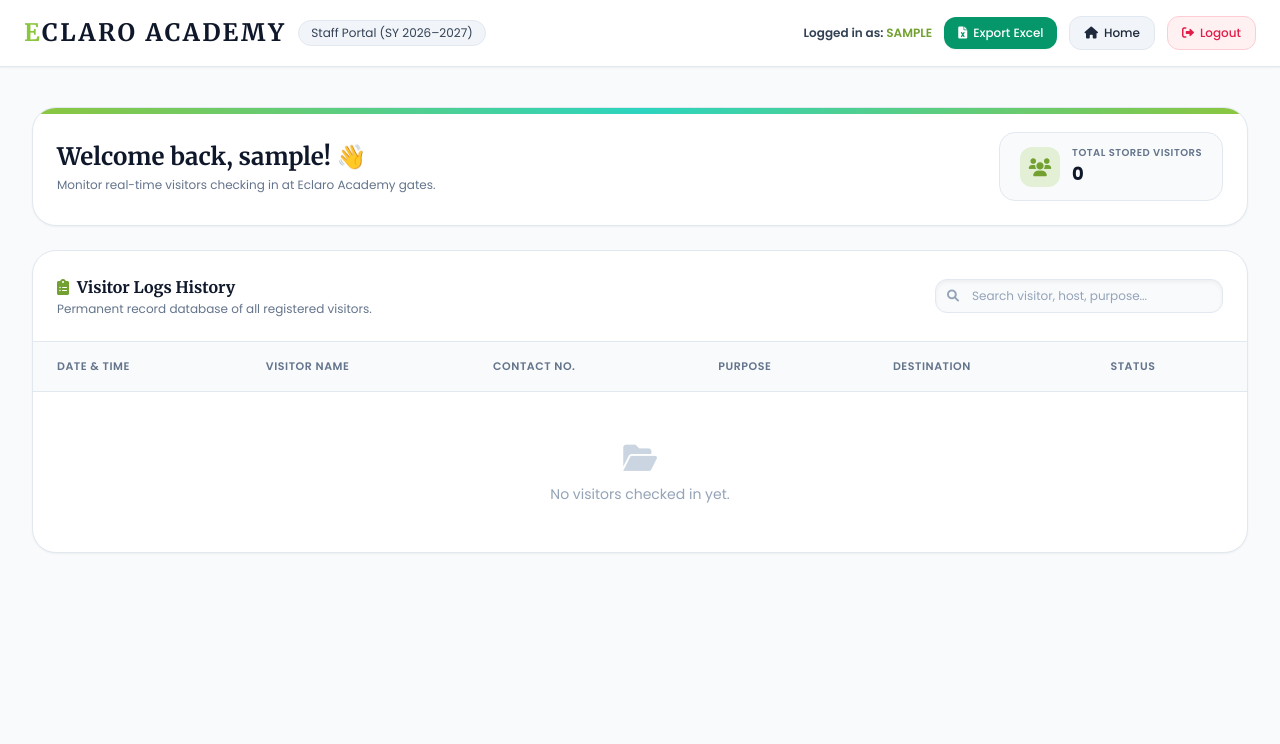
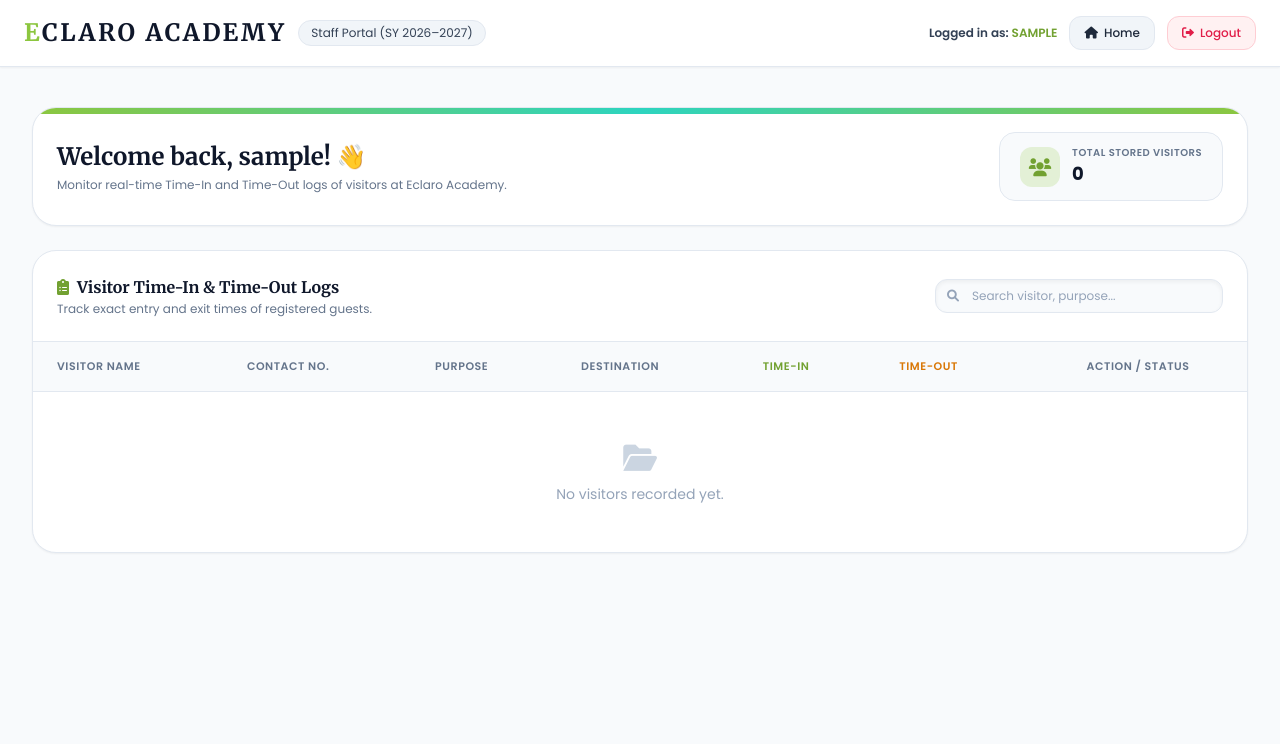
Before and after one commit to erickarcenal-hue/eclaro-visitor-system, a Flask app: page /dashboard in a window 1280 px wide. Shown: the top 744 px of the page. Run offline with Flask 3, Linux system fonts and the light colour scheme; the visitor is signed in with stand-in values (Sample User, id 1); some libraries are stand-ins or nearby versions.

Commit message:
Update dashboard.html

```diff
--- a/templates/dashboard.html
+++ b/templates/dashboard.html
@@ -29,11 +29,6 @@
                 <p class="text-xs font-semibold text-slate-700">Logged in as: <span class="text-[#72a131] uppercase">{{ current_user }}</span></p>
             </div>
 
-            <!-- Export to Excel Button -->
-            <a href="/export" class="text-xs bg-emerald-600 hover:bg-emerald-500 text-white px-3.5 py-2 rounded-xl font-medium shadow-sm transition-all flex items-center gap-1.5">
-                <i class="fas fa-file-excel"></i> Export Excel
-            </a>
-
             <a href="/" class="text-xs bg-slate-100 hover:bg-slate-200 text-slate-800 px-3.5 py-2 rounded-xl font-medium border border-slate-200 transition-all flex items-center gap-1.5">
                 <i class="fas fa-home"></i> Home
             </a>
@@ -51,7 +46,7 @@
             <div class="absolute top-0 left-0 right-0 h-1.5 bg-gradient-to-r from-[#8CC63F] via-teal-400 to-[#8CC63F]"></div>
             <div>
                 <h1 class="text-xl sm:text-2xl font-bold font-serif-title text-slate-900">Welcome back, {{ current_user }}! 👋</h1>
-                <p class="text-xs text-slate-500 mt-1">Monitor real-time visitors checking in at Eclaro Academy gates.</p>
+                <p class="text-xs text-slate-500 mt-1">Monitor real-time Time-In and Time-Out logs of visitors at Eclaro Academy.</p>
             </div>
             <div class="bg-slate-50 border border-slate-200 px-5 py-3 rounded-2xl flex items-center gap-3">
                 <div class="w-10 h-10 rounded-xl bg-[#8CC63F]/20 text-[#72a131] flex items-center justify-center text-lg">
@@ -71,9 +66,9 @@
             <div class="p-5 sm:p-6 border-b border-slate-200 flex flex-col md:flex-row md:items-center justify-between gap-4">
                 <div>
                     <h2 class="text-base font-bold text-slate-900 font-serif-title flex items-center gap-2">
-                        <i class="fas fa-clipboard-list text-[#72a131]"></i> Visitor Logs History
+                        <i class="fas fa-clipboard-list text-[#72a131]"></i> Visitor Time-In & Time-Out Logs
                     </h2>
-                    <p class="text-xs text-slate-500 mt-0.5">Permanent record database of all registered visitors.</p>
+                    <p class="text-xs text-slate-500 mt-0.5">Track exact entry and exit times of registered guests.</p>
                 </div>
 
                 <!-- Real-time Search Bar -->
@@ -81,7 +76,7 @@
                     <span class="absolute inset-y-0 left-0 flex items-center pl-3 text-slate-400">
                         <i class="fas fa-search text-xs"></i>
                     </span>
-                    <input type="text" id="searchInput" onkeyup="filterVisitors()" placeholder="Search visitor, host, purpose..."
+                    <input type="text" id="searchInput" onkeyup="filterVisitors()" placeholder="Search visitor, purpose..."
                            class="w-full bg-slate-50 border border-slate-200 rounded-xl pl-9 pr-4 py-2 text-xs text-slate-900 placeholder-slate-400 focus:outline-none focus:border-[#8CC63F] focus:bg-white transition-all shadow-inner">
                 </div>
             </div>
@@ -90,37 +85,36 @@
                 <table class="w-full text-left border-collapse" id="visitorTable">
                     <thead>
                         <tr class="bg-slate-50 text-slate-500 text-[11px] uppercase tracking-wider border-b border-slate-200">
-                            <th class="py-4 px-6 font-semibold">Date & Time</th>
                             <th class="py-4 px-6 font-semibold">Visitor Name</th>
                             <th class="py-4 px-6 font-semibold">Contact No.</th>
                             <th class="py-4 px-6 font-semibold">Purpose</th>
                             <th class="py-4 px-6 font-semibold">Destination</th>
-                            <th class="py-4 px-6 font-semibold">Status</th>
+                            <th class="py-4 px-6 font-semibold text-[#72a131]">Time-In</th>
+                            <th class="py-4 px-6 font-semibold text-amber-600">Time-Out</th>
+                            <th class="py-4 px-6 font-semibold text-center">Action / Status</th>
                         </tr>
                     </thead>
                     <tbody class="divide-y divide-slate-100 text-xs text-slate-700" id="tableBody">
                         {% if not visitors %}
                             <tr id="noDataRow">
-                                <td colspan="6" class="text-center py-12 text-slate-400">
+                                <td colspan="7" class="text-center py-12 text-slate-400">
                                     <div class="space-y-2">
                                         <i class="fas fa-folder-open text-3xl text-slate-300"></i>
-                                        <p class="text-sm">No visitors checked in yet.</p>
+                                        <p class="text-sm">No visitors recorded yet.</p>
                                     </div>
                                 </td>
                             </tr>
                         {% else %}
                             {% for v in visitors %}
                             <tr class="visitor-row hover:bg-slate-50/80 transition-colors">
-                                <td class="py-4 px-6 whitespace-nowrap">
-                                    <span class="font-semibold text-[#72a131] block">{{ v.checkin_date }}</span>
-                                    <span class="text-[11px] text-slate-500">{{ v.checkin_time }}</span>
-                                </td>
                                 <td class="py-4 px-6 font-semibold text-slate-950 visitor-name">
                                     <div class="flex items-center gap-2">
                                         <div class="w-7 h-7 rounded-full bg-slate-100 border border-slate-200 flex items-center justify-center text-slate-700 font-bold text-[10px]">
                                             {{ v.name[0]|upper }}
                                         </div>
-                                        {{ v.name }}
+                                        <div>
+                                            <span class="block">{{ v.name }}</span>
+                                        </div>
                                     </div>
                                 </td>
                                 <td class="py-4 px-6 text-slate-600">{{ v.contact }}</td>
@@ -130,10 +124,33 @@
                                     </span>
                                 </td>
                                 <td class="py-4 px-6 text-slate-700 font-medium">{{ v.person_to_visit }}</td>
+                                <!-- Time-In Details -->
                                 <td class="py-4 px-6 whitespace-nowrap">
-                                    <span class="inline-flex items-center gap-1.5 bg-[#8CC63F]/10 text-[#72a131] border border-[#8CC63F]/30 px-3 py-1 rounded-full text-[11px] font-semibold">
-                                        <span class="w-1.5 h-1.5 rounded-full bg-[#8CC63F] animate-pulse"></span> Checked-in
-                                    </span>
+                                    <span class="font-semibold text-[#72a131] block">{{ v.checkin_date }}</span>
+                                    <span class="text-[11px] text-slate-500"><i class="fas fa-arrow-right-to-bracket text-[10px]"></i> {{ v.checkin_time }}</span>
+                                </td>
+                                <!-- Time-Out Details -->
+                                <td class="py-4 px-6 whitespace-nowrap">
+                                    {% if v.checkout_time and v.checkout_time != '-' %}
+                                        <span class="font-semibold text-amber-600 block">Logged Out</span>
+                                        <span class="text-[11px] text-slate-500"><i class="fas fa-arrow-right-from-bracket text-[10px]"></i> {{ v.checkout_time }}</span>
+                                    {% else %}
+                                        <span class="text-slate-400 italic">Not yet checked out</span>
+                                    {% endif %}
+                                </td>
+                                <!-- Action Button for Time-Out -->
+                                <td class="py-4 px-6 text-center whitespace-nowrap">
+                                    {% if not v.checkout_time or v.checkout_time == '-' %}
+                                        <form action="/checkout/{{ v.id }}" method="POST" class="inline">
+                                            <button type="submit" class="bg-amber-500 hover:bg-amber-600 text-white font-medium px-3 py-1.5 rounded-xl text-[11px] transition-all shadow-sm flex items-center gap-1 mx-auto">
+                                                <i class="fas fa-sign-out-alt"></i> Time-Out
+                                            </button>
+                                        </form>
+                                    {% else %}
+                                        <span class="inline-flex items-center gap-1.5 bg-slate-100 text-slate-500 border border-slate-200 px-3 py-1 rounded-full text-[11px] font-semibold">
+                                            <i class="fas fa-check text-emerald-600"></i> Completed
+                                        </span>
+                                    {% endif %}
                                 </td>
                             </tr>
                             {% endfor %}
```
